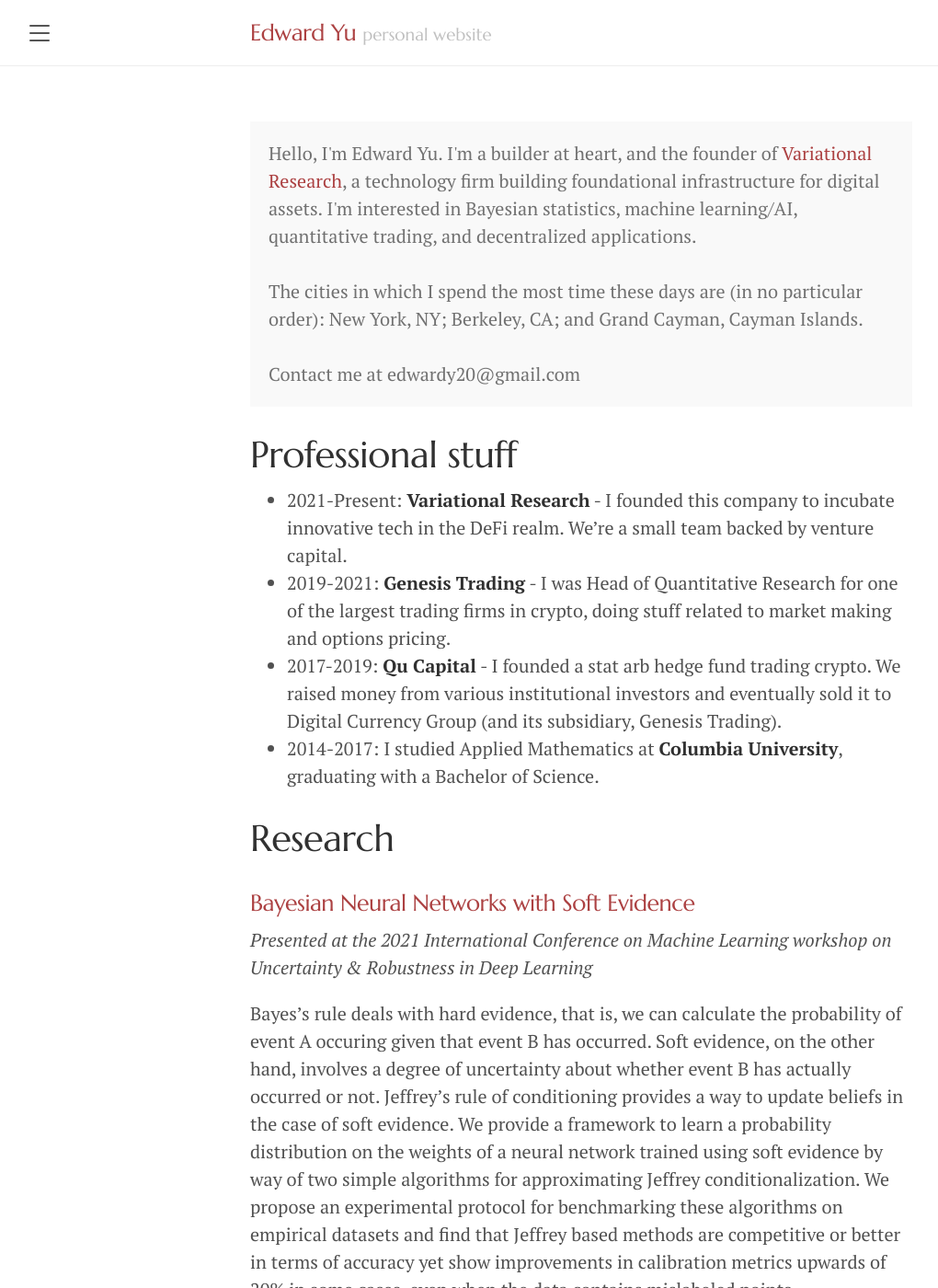
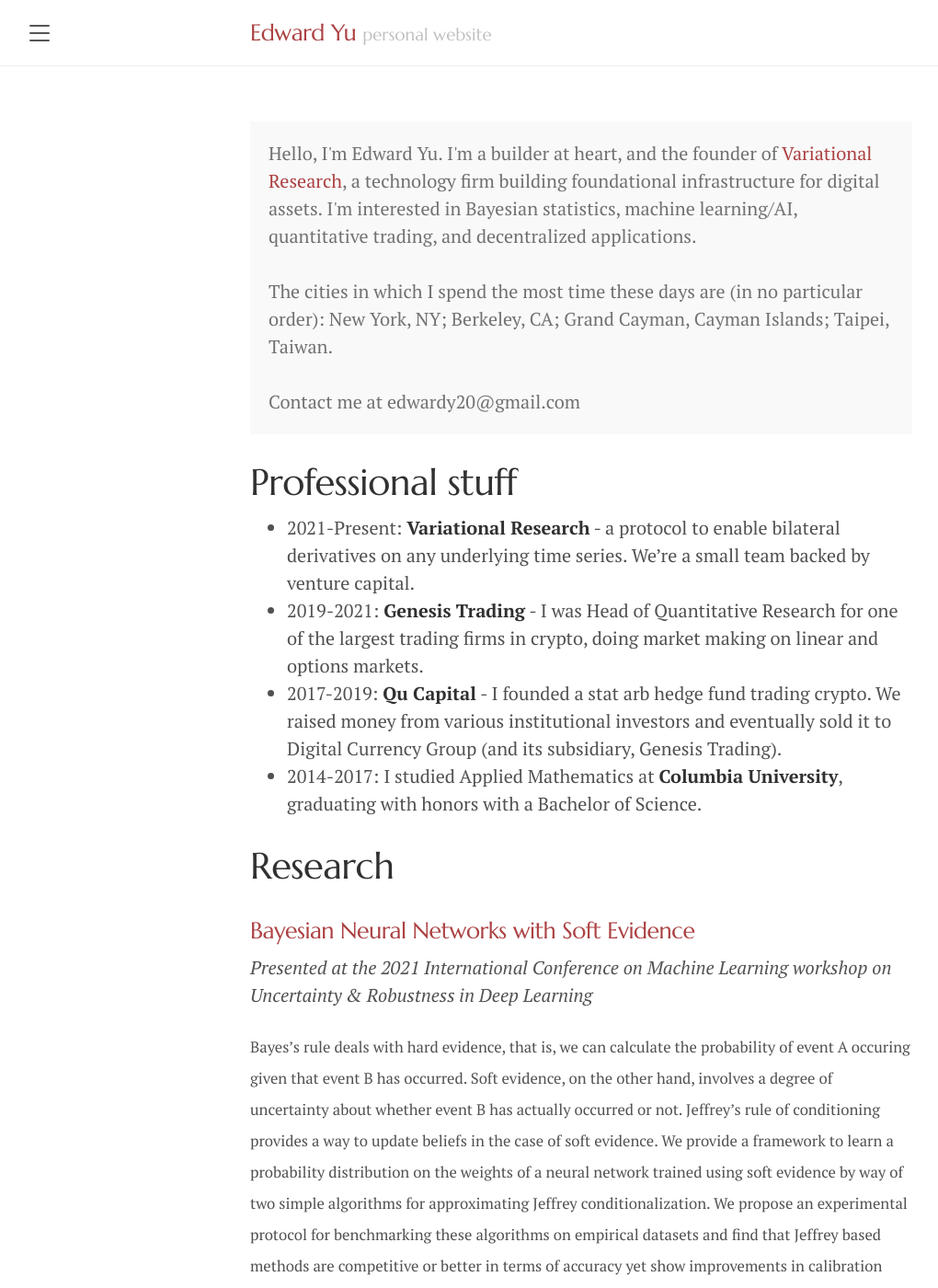
Before and after one commit to edwardyu/edwardyu.github.io, a Jekyll site: the page built from index.md, in a window 1280 px wide and 1400 px high. Shown: the whole window at 92% size, without its empty margins (8-1028 px from the left). Built offline with Jekyll 4.4.1, drawn with Linux system fonts in a browser that asks for light colours.

Commit message:
edit homepage

```diff
--- a/index.md
+++ b/index.md
@@ -6,32 +6,38 @@ title: About
 <p class="message">
   Hello, I'm Edward Yu. I'm a builder at heart, and the founder of <a href="https://variational.io">Variational Research</a>, a technology firm building foundational infrastructure for digital assets. I'm interested in Bayesian statistics, machine learning/AI, quantitative trading, and decentralized applications.
 <br><br>
-  The cities in which I spend the most time these days are (in no particular order): New York, NY; Berkeley, CA; and Grand Cayman, Cayman Islands.
+  The cities in which I spend the most time these days are (in no particular order): New York, NY; Berkeley, CA; Grand Cayman, Cayman Islands; Taipei, Taiwan.
   <br><br>
   Contact me at edwardy20@gmail.com
 </p>
 
 # Professional stuff
-* 2021-Present: **Variational Research** - I founded this company to incubate innovative tech in the DeFi realm. We're a small team backed by venture capital.
-* 2019-2021: **Genesis Trading** - I was Head of Quantitative Research for one of the largest trading firms in crypto, doing stuff related to market making and options pricing.
+* 2021-Present: **Variational Research** - a protocol to enable bilateral derivatives on any underlying time series. We're a small team backed by venture capital.
+* 2019-2021: **Genesis Trading** - I was Head of Quantitative Research for one of the largest trading firms in crypto, doing market making on linear and options markets.
 * 2017-2019: **Qu Capital** - I founded a stat arb hedge fund trading crypto. We raised money from various institutional investors and eventually sold it to Digital Currency Group (and its subsidiary, Genesis Trading).
-* 2014-2017: I studied Applied Mathematics at **Columbia University**, graduating with a Bachelor of Science.
+* 2014-2017: I studied Applied Mathematics at **Columbia University**, graduating with honors with a Bachelor of Science.
 
 # Research
 ### [Bayesian Neural Networks with Soft Evidence](https://arxiv.org/abs/2010.09570)
 *Presented at the 2021 International Conference on Machine Learning workshop on Uncertainty & Robustness in Deep Learning*
 
+<sub>
 Bayes's rule deals with hard evidence, that is, we can calculate the probability of event A occuring given that event B has occurred. Soft evidence, on the other hand, involves a degree of uncertainty about whether event B has actually occurred or not. Jeffrey's rule of conditioning provides a way to update beliefs in the case of soft evidence. We provide a framework to learn a probability distribution on the weights of a neural network trained using soft evidence by way of two simple algorithms for approximating Jeffrey conditionalization. We propose an experimental protocol for benchmarking these algorithms on empirical datasets and find that Jeffrey based methods are competitive or better in terms of accuracy yet show improvements in calibration metrics upwards of 20% in some cases, even when the data contains mislabeled points.
+</sub>
 
 ### [Tree-based Pipeline Optimization Tool](https://github.com/EpistasisLab/tpot)
 *In 2021, I contributed some features to this open source library for AutoML.*
 
+<sub>
 TPOT is a Python Automated Machine Learning tool that optimizes machine learning pipelines using genetic programming. TPOT will automate the most tedious part of machine learning by intelligently exploring thousands of possible pipelines to find the best one for your data.
+</sub>
 
 ### [A Bayesian Ensemble for Unsupervised Anomaly Detection](https://arxiv.org/abs/1610.07677)
 *2016 arxiv preprint, research was done (and implemented into production!) while I was at Facebook*
 
+<sub>
 Methods for unsupervised anomaly detection suffer from the fact that the data is unlabeled, making it difficult to assess the optimality of detection algorithms. Ensemble learning has shown exceptional results in classification and clustering problems, but has not seen as much research in the context of outlier detection. Existing methods focus on combining output scores of individual detectors, but this leads to outputs that are not easily interpretable. In this paper, we introduce a theoretical foundation for combining individual detectors with Bayesian classifier combination. Not only are posterior distributions easily interpreted as the probability distribution of anomalies, but bias, variance, and individual error rates of detectors are all easily obtained. Performance on real-world datasets shows high accuracy across varied types of time series data.
+</sub>
 
 # Investing
 My investing philosophy: many diversified alphas and a healthy dose of leverage.
```
